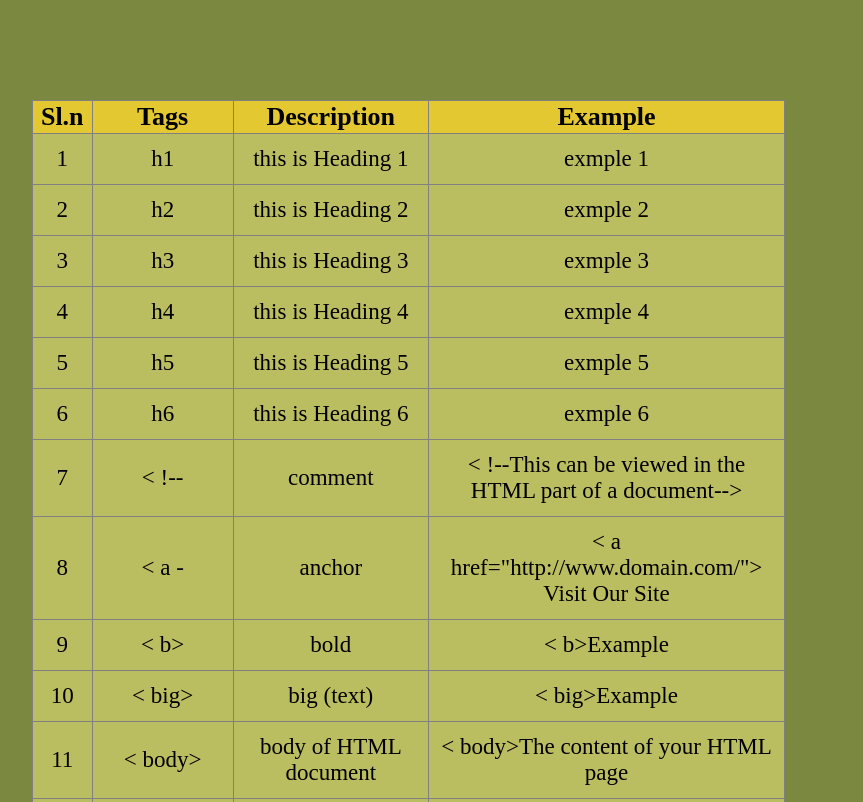
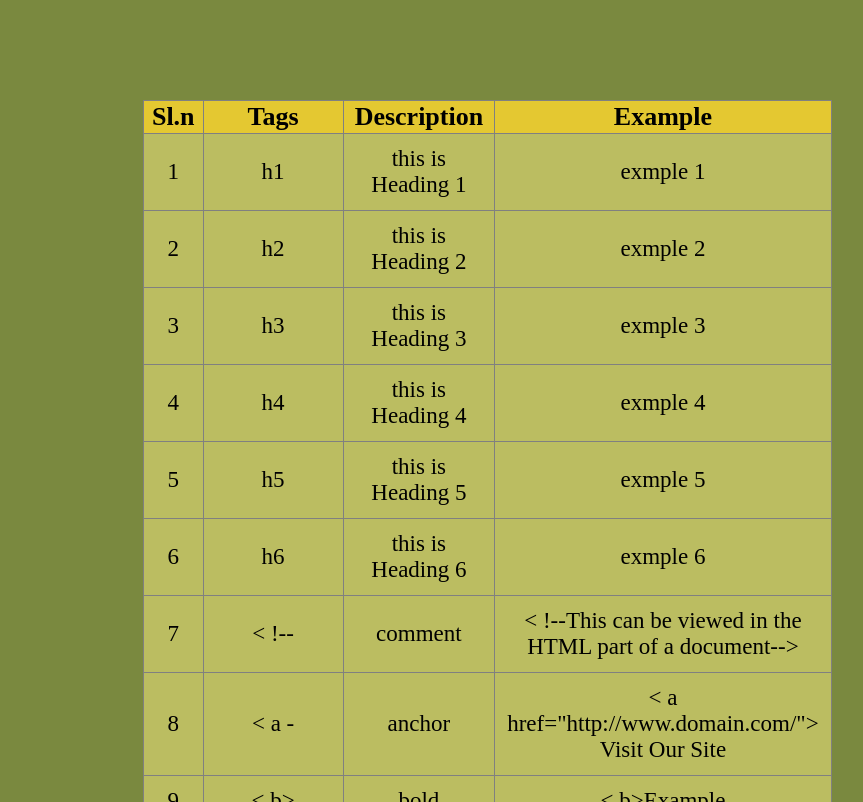
Before and after one commit to Rizwanoor/assignment_one, a plain HTML site: page index.html in a window 1280 px wide. Shown: the top 802 px of the page, without its empty margins (164-1027 px from the left). Drawn offline with Linux system fonts and the light colour scheme.

Commit message:
Add files via upload

```diff
--- a/css/style.css
+++ b/css/style.css
@@ -10,7 +10,7 @@ Body
 	    background: #6a7b28e3;
 	    text-align: center;
 	    margin-top: 100px;
-		margin-left: 196px;
+		margin-left: 307px;
 }
 tr{
 	       background: #d2c26ec4;
```
